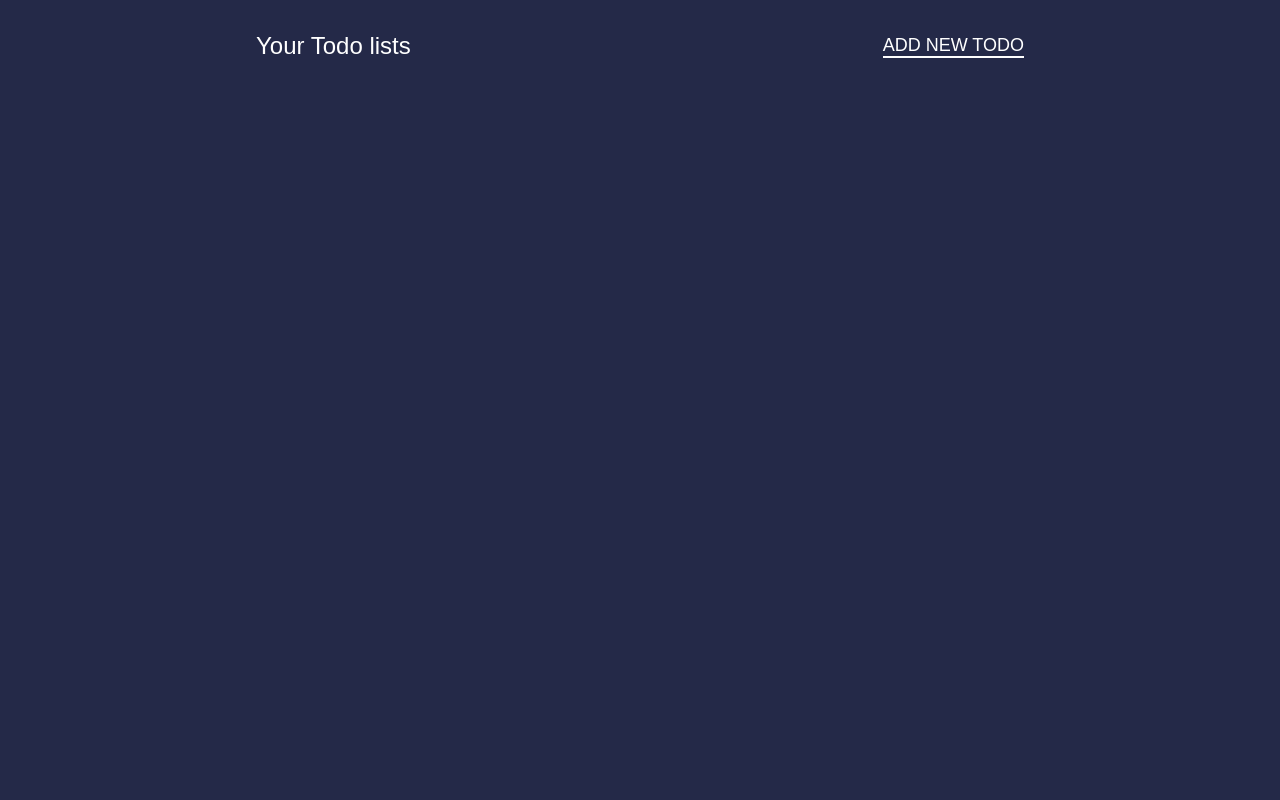
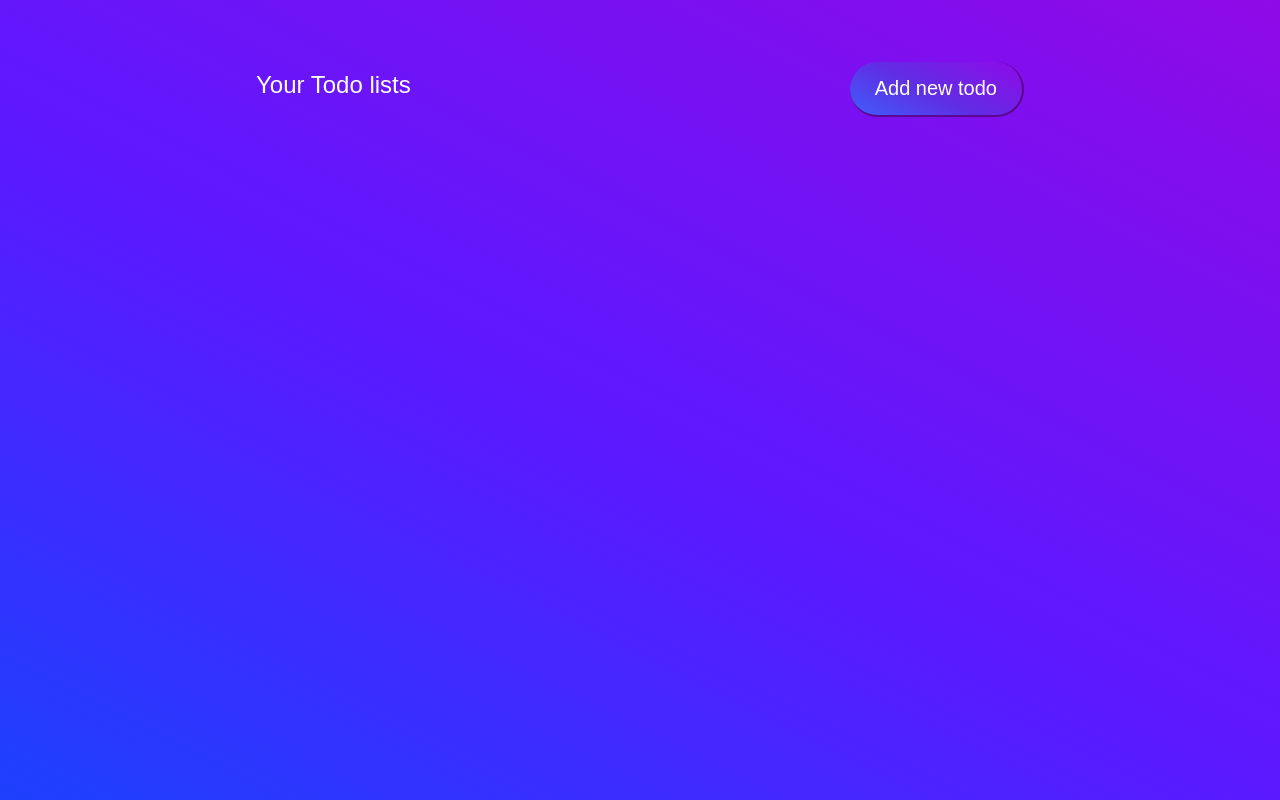
Before and after one commit to Mubashir2611/Taskyfy, a plain HTML site: page mains.html in a window 1280 px wide. Drawn offline with Linux system fonts and the light colour scheme.

Commit message:
button style change

```diff
--- a/main.css
+++ b/main.css
@@ -16,7 +16,7 @@ button {
 }
 
 body {
-	background-color: #242948;
+	background: linear-gradient(27deg, rgb(28, 65, 253) 0%, rgb(91, 25, 255) 45%, rgba(143,10,231,1) 100%);
 	color: #fff;
 }
 
@@ -46,10 +46,23 @@ main {
 }
 
 .app header button {
-	color: #fff;
-	font-size: 18px;
-	border-bottom: 2px solid #fff;
-	text-transform: uppercase;
+	display: flex;
+    align-items: center;
+    background: linear-gradient(27deg, rgba(63,94,251,1) 0%, rgba(96,45,228,1) 45%, rgba(143,10,231,1) 100%);
+    color: #fff;
+    font-size: 20px;
+    outline: 0;
+    border-radius: 40px;
+    border-bottom: 2px solid rgb(91, 7, 146);
+    border-right: 2px solid rgb(91, 7, 146);
+    padding: 15px 25px;
+    margin: 30px 0 20px;
+}
+
+.app header button:active{
+	 border-bottom: 2px solid rgb(71, 0, 71);
+	border-right: 2px solid rgb(39, 0, 90);
+
 }
 
 .item {
```
